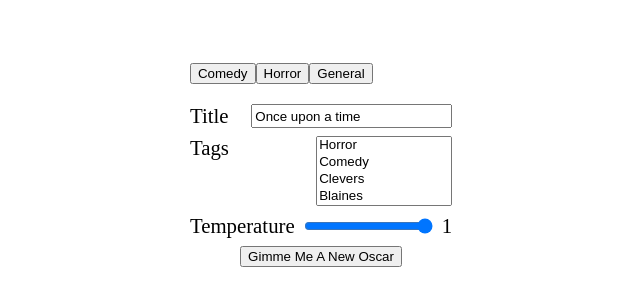
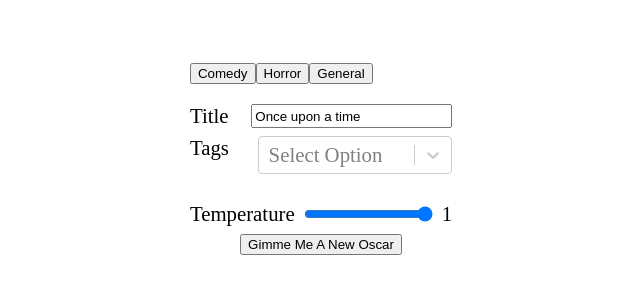
Before and after one commit to IvanNSBS/GPT3-MovieSynopsis-Frontend, a React (Create React App) app: page / in a window 1280 px wide. Both pictures are taken after a click on the button "General". Shown: the top 306 px of the page, without its empty margins (319-959 px from the left). Built offline with nearby package versions, Linux system fonts and the light colour scheme; no server answers.

Commit message:
Adding selector package and usage for tag selector

```diff
--- a/package.json
+++ b/package.json
@@ -12,6 +12,7 @@
     "@types/react": "^17.0.37",
     "@types/react-dom": "^17.0.11",
     "@types/react-icons": "^3.0.0",
+    "@types/react-select": "^5.0.1",
     "@types/styled-components": "^5.1.16",
     "axios": "^0.24.0",
     "react": "^17.0.2",
@@ -19,6 +20,7 @@
     "react-dom": "^17.0.2",
     "react-icons": "^4.3.1",
     "react-scripts": "4.0.3",
+    "react-select": "^5.2.1",
     "styled-components": "^5.3.3",
     "typescript": "^4.5.2",
     "web-vitals": "^1.1.2"
--- a/src/TagSelector.tsx
+++ b/src/TagSelector.tsx
@@ -1,30 +1,49 @@
-import React from "react";
+import React, { useState } from "react";
+import Select from 'react-select';
 
-const values = {
-    'Horror': 'horror',
-    'Comedy': 'comedy',
-    'Blaines': 'blaines'
-};
+const tags = [
+    { value: 'flashback', label: 'Flashback'},
+    { value: 'romantic', label: 'Romantic'},
+    { value: 'cult', label: 'Cult'},
+    { value: 'psychedelic', label: 'Pshychedelic'},
+    { value: 'suspenseful', label: 'Suspenseful'},
+    { value: 'goodversusevil', label: 'Good v Evil' },
+    { value: 'action', label: 'Action'},
+    { value: 'fantasy', label: 'Fantasy'},
+    { value: 'storytelling', label: 'Storytelling'},
+    { value: 'psychological', label: 'Psychological'},
+    { value: 'historical', label: 'Historical'},
+    { value: 'absurd', label: 'Absurd'},
+    { value: 'prank', label: 'Prank'},
+    { value: 'sentimental', label: 'Sentimental'},
+    { value: 'philosophical', label: 'Philosofical'},
+    { value: 'avantgarde', label: 'Avantgarde'},
+    { value: 'bleak', label: 'Bleak'}
+];
 
 const TagSelector: React.FC<{setTags(value: [string]): void}> = function (props)
 {
-
+    const [selected, setSelected] = useState<any>([]);
+    const handleChange = function(e: any){
+        setSelected(Array.isArray(e) ? e.map(x => x.value) : []);
+        console.log(selected);
+    }
 
     return (
-        <select name='tags' id='tags' multiple>
-            <option value=''>Horror</option>
-            <option value=''>Comedy</option>
-            <option value=''>Clevers</option>
-            <option value=''>Blaines</option>
-            <option value=''>Blaines</option>
-            <option value=''>Blaines</option>
-            <option value=''>Blaines</option>
-            <option value=''>Blaines</option>
-            <option value=''>Blaines</option>
-            <option value=''>Blaines</option>
-            <option value=''>Blaines</option>
-            <option value=''>Blaines</option>
-        </select>
+        <div className="App">
+            <Select
+                className="dropdown"
+                placeholder="Select Option"
+                value={tags.filter(obj => selected.includes(obj.value))} // set selected values
+                options={tags} // set list of the data
+                onChange={handleChange} // assign onChange function
+                isMulti
+                isClearable
+            />
+
+            {selected && <div style={{ marginTop: 20, lineHeight: '25px' }}>
+            </div>}
+      </div>
     );
 }
 
```
Also changed, not shown: 1 other file (tests, documents, lock files or other folders).
